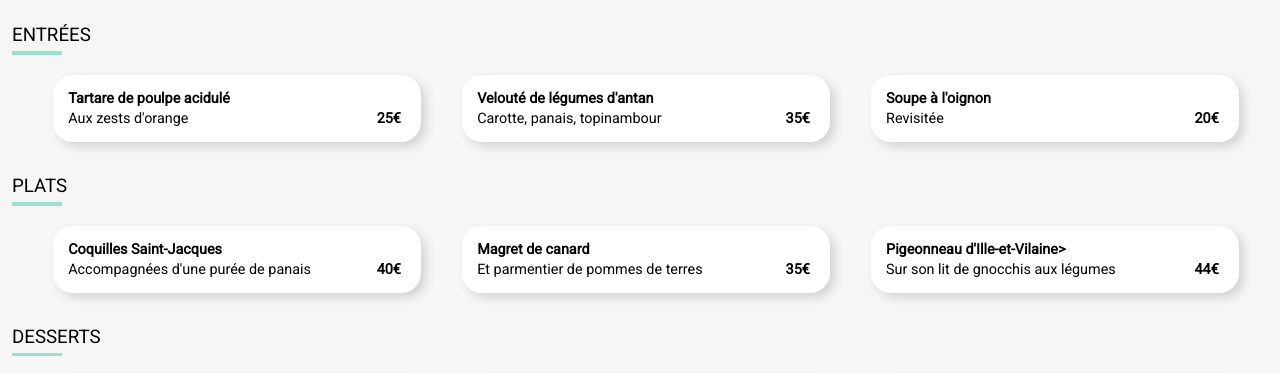
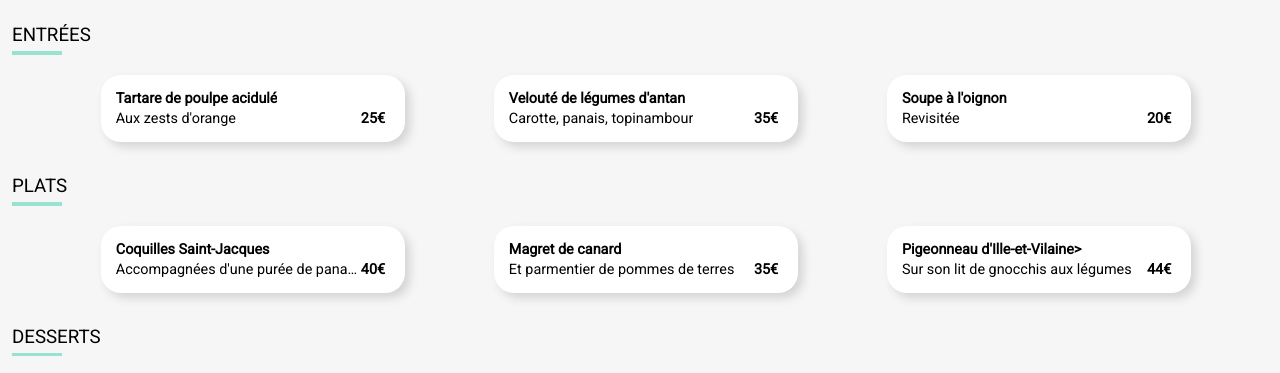
Before and after one commit to wodenp98/PaulVigneron_3_23092021, a website: page a-la-francaise.html in a window 1280 px wide. Shown: the part 416-789 px from the top of the page. Drawn offline with Linux system fonts and the light colour scheme; a web font is replaced by a local one.

Commit message:
Redimensionnage des cards

```diff
--- a/sass/pages/_menu.scss
+++ b/sass/pages/_menu.scss
@@ -42,7 +42,7 @@
   display: flex;
   justify-content: space-between;
   border-radius: 20px;
-  background-color: white;
+  background-color: $color-bgfnt;
   width: 95%;
   margin-bottom: 15px;
   @include shadow;
@@ -50,7 +50,7 @@
   overflow: hidden;
   animation: apparition-menu 2000ms backwards;
   @media screen and (min-width: 1024px) {
-    width: 29%;
+    width: 24%;
   }
   &__dishes {
     white-space: nowrap;
@@ -80,7 +80,7 @@
     margin-right: 20px;
   }
   &__checkbox {
-    color: white;
+    color: $color-bgfnt;
     background-color: $color-tertiary;
     font-size: 1.3em;
     display: flex;
```
Also changed, not shown: main.css, 1 other file.
